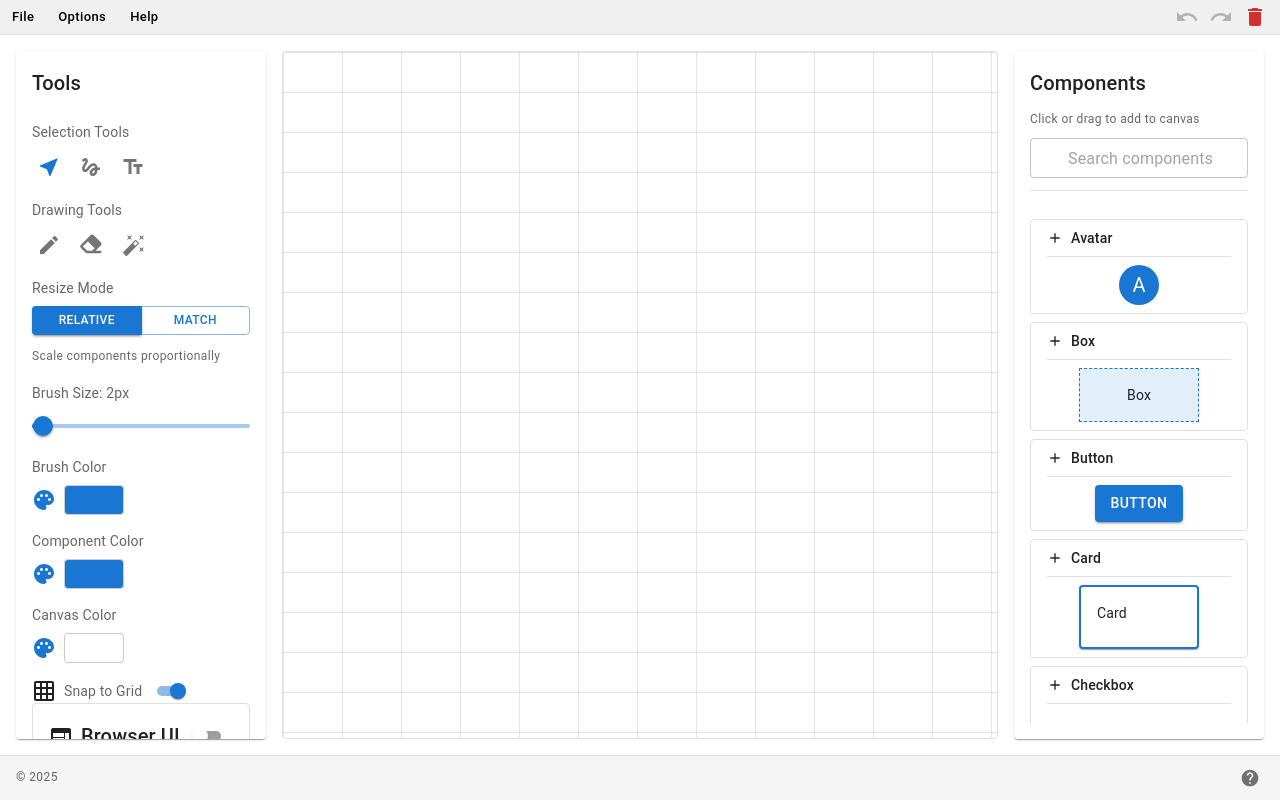
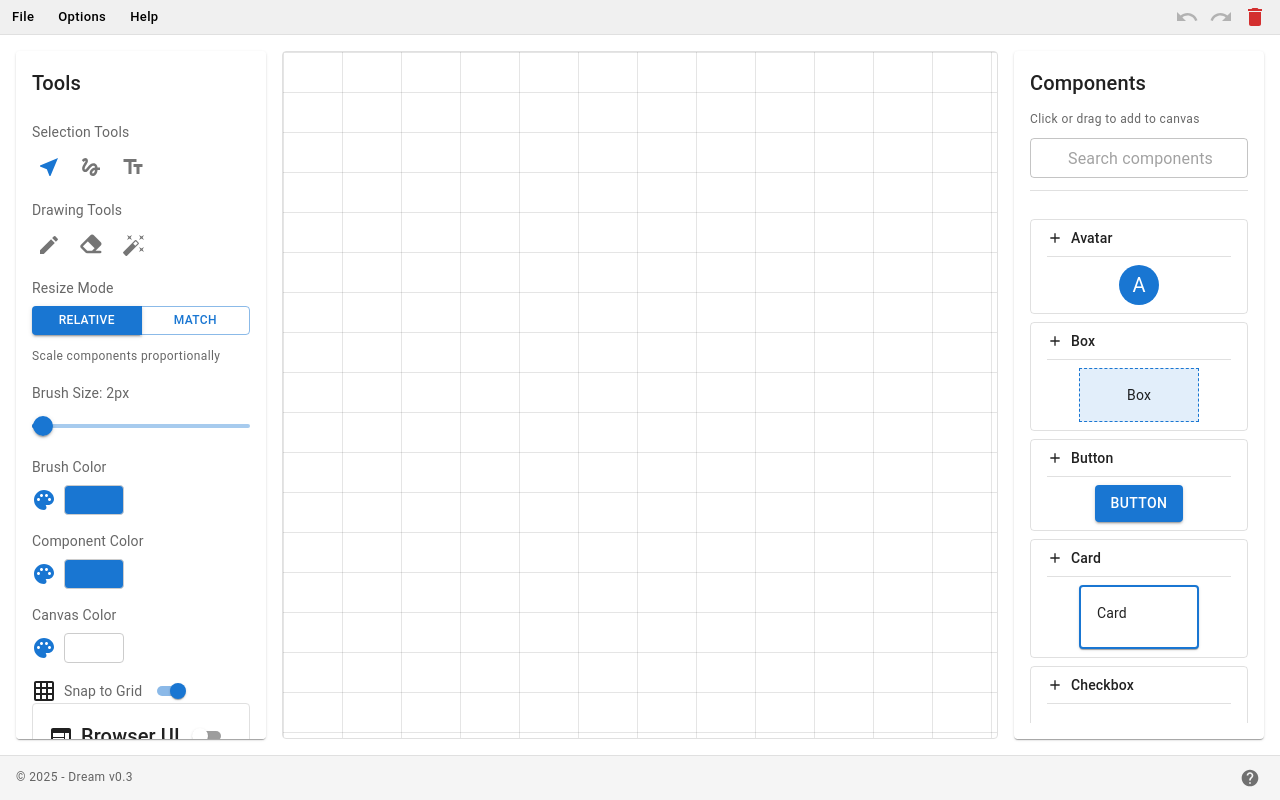
Before and after one commit to jmynes/dream, a React (Vite) app: page / in a window 1280 px wide. Built offline with nearby package versions, Linux system fonts and the light colour scheme; some icons are missing.

Commit message:
Add Dream v0.3 version to footer copyright
- Add 'Dream v0.3' after copyright year in footer
- Display as: © {year} - Dream v0.3

```diff
--- a/src/components/Footer.tsx
+++ b/src/components/Footer.tsx
@@ -73,7 +73,7 @@ export default function Footer() {
         }}
       >
         <Typography variant="caption" color="text.secondary">
-          © {currentYear}
+          © {currentYear} - Dream v0.3
         </Typography>
         <Box sx={{ display: "flex", alignItems: "center", gap: 1 }}>
           <IconButton
```
